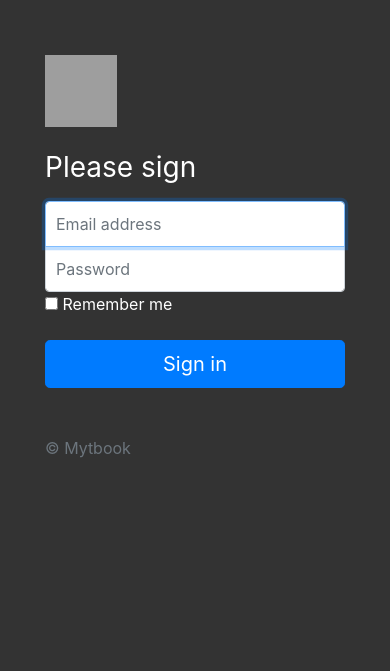
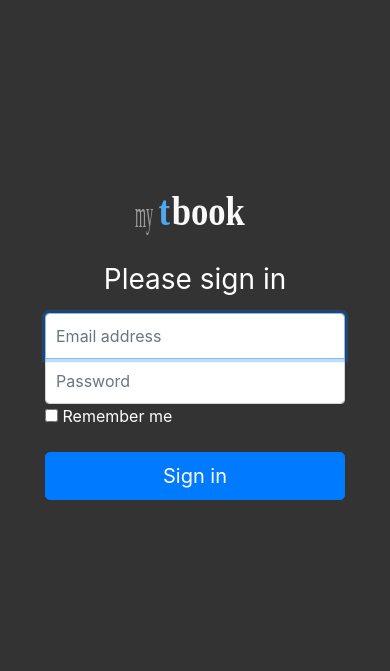
Before and after one commit to Amyulim/mytbook, a PHP site: page /signin.html in a window 390 px wide. Shown: the top 671 px of the page. Run offline with PHP 8.4, Linux system fonts and the light colour scheme; some libraries are stand-ins or nearby versions; grey boxes are pictures that could not be loaded.

Commit message:
logo style change
responsive position

```diff
--- a/signin.html
+++ b/signin.html
@@ -10,10 +10,11 @@
     <body>
         <form class="form-signin">
 
-              <img class="mb-4" src="{{ site.baseurl }}/docs/{{ site.docs_version }}/assets/brand/bootstrap-solid.svg" alt="" width="72" height="72">
+              <img class="mb-3 logo justify-content-center" src="imgs/logo.svg" alt="">
 
-              <h1 class="h3 mb-3 font-weight-normal">Please sign </h1>
+              <h1 class="h3 mb-3 font-weight-normal center">Please sign in </h1>
               <label for="inputEmail" class="sr-only">Email address</label>
+
               <input type="email" id="inputEmail" class="form-control" placeholder="Email address" required autofocus>
               <label for="inputPassword" class="sr-only">Password</label>
               <input type="password" id="inputPassword" class="form-control" placeholder="Password" required>
@@ -25,7 +26,6 @@
               </div>
               <button class="btn btn-lg btn-primary btn-block" type="submit">Sign in</button>
 
-              <p class="mt-5 mb-3 text-muted">&copy; Mytbook</p>
      </form>
 
 
--- a/signup.html
+++ b/signup.html
@@ -10,10 +10,10 @@
     <body>
         <form class="form-signin">
 
-              <img class="mb-3 logo justify-content-center" src="imgs/logo.svg" alt="" width="72" height="72">
+              <img class="mb-3 logo justify-content-center" src="imgs/logo.svg" alt="" >
 
               <h1 class="h3 mb-3 font-weight-normal center">Please sign up </h1>
-              <label for="inputEmail" class="label-only">Email address</label>
+              <label for="inputEmail" class="sr-only">Email address</label>
 
               <input type="email" id="inputEmail" class="form-control" placeholder="Email address" required autofocus>
 
--- a/style.css
+++ b/style.css
@@ -26,9 +26,15 @@ form .logo{
 }
 .form-signin {
   width: 100%;
+  height: 500px;
   max-width: 330px;
   padding: 15px;
   margin: auto;
+  position: absolute;
+  top:0;
+  left:0;
+  right:0;
+  bottom: 0;
 }
 .form-signin .checkbox {
   font-weight: 400;
@@ -223,11 +229,12 @@ a:hover {
   }
 }
 
-@media screen and (max-width: 500px){
+@media screen and (max-width: 765px){
   .cover{
     width: 100%;
   }
   .logo{
+    height: 60px;
     width: 40%;
     margin: 0 30%;
   }
```
